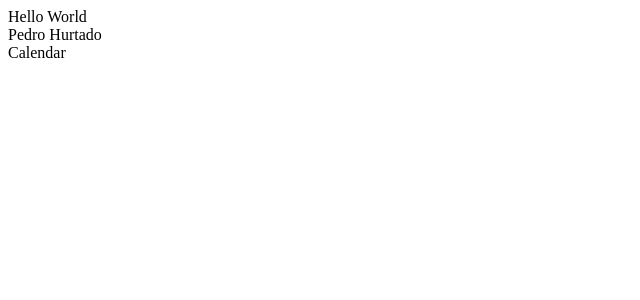
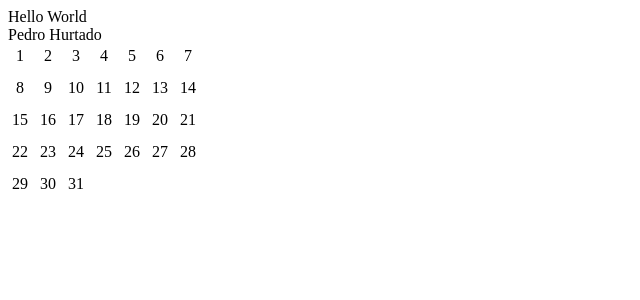
Before and after one commit to PedroHurtado/react4fo, a React (Vite) app in the folder my-react-app/: page / in a window 1280 px wide. Shown: the top 300 px of the page, without its empty margins (0-640 px from the left). Built offline with nearby package versions, Linux system fonts and the light colour scheme.

Commit message:
calendar

```diff
--- a/my-react-app/src/calendar/Calendar.css
+++ b/my-react-app/src/calendar/Calendar.css
@@ -0,0 +1,15 @@
+.calendar{
+    display: grid;
+    grid-template-columns: repeat(7,1.25rem);
+    gap: 0.5rem;
+}
+.day{
+    display: flex;
+    justify-content: center;
+    align-items: center;
+    width: 1.5rem;
+    height: 1.5rem;
+}
+.day:hover{
+    outline: 1px solid blue;
+}
--- a/my-react-app/src/calendar/Calendar.jsx
+++ b/my-react-app/src/calendar/Calendar.jsx
@@ -1,6 +1,21 @@
 import './Calendar.css'
+
+function* getDays(){
+    for(let i=0;i<31;i++)
+        yield i+1
+}
 function Calendar(){
-    return (<div>Calendar</div>)
+
+    const days = [...getDays()]
+    return (
+        <div className='calendar'>
+            {
+                days.map(day=>{
+                    return <div className='day' key={day}>{day}</div>
+                })
+            }
+        </div>
+    )
 }
 
 export default Calendar
```
